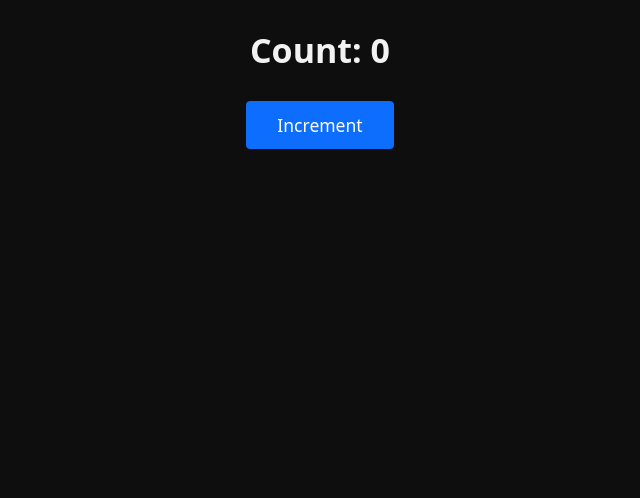
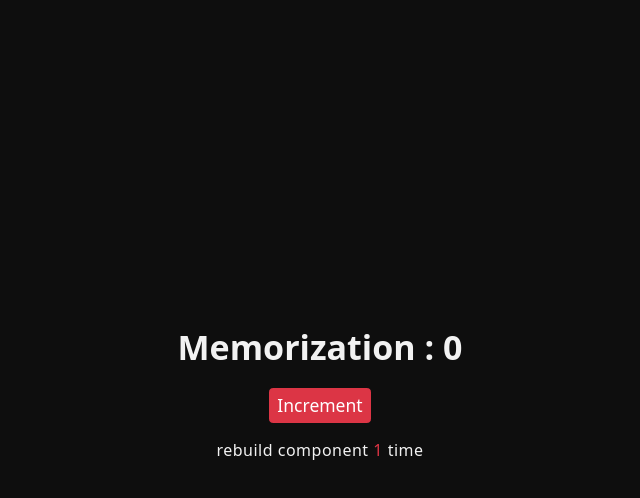
Before and after one commit to dixit9232/react-first-app, a React (Vite) app: page / in a window 1280 px wide. Shown: the top 498 px of the page, without its empty margins (320-960 px from the left). Built offline with nearby package versions, Linux system fonts and the light colour scheme.

Commit message:
refactor: replace ContextAPI with MemoComponent; implement counter functionality using memoization

```diff
--- a/src/App.jsx
+++ b/src/App.jsx
@@ -1,12 +1,5 @@
-import { ContextAPIProvider } from "./hooks/ContextAPI/ContextAPI";
-import { ButtonComponent, ContextAPIComponent } from "./hooks/ContextAPI/ContextAPIComponent";
+import { MemoComponent } from "../src/hooks/MemoReact/index.jsx";
 
-
-export default function App() {
-  return (
-    <ContextAPIProvider>
-      <ContextAPIComponent />
-      <ButtonComponent></ButtonComponent>
-    </ContextAPIProvider>
-  );
-}
+export const App = () => {
+  return <MemoComponent></MemoComponent>;
+};
--- a/src/hooks/ContextAPI/ContextAPIComponent.jsx
+++ b/src/hooks/ContextAPI/ContextAPIComponent.jsx
@@ -17,7 +17,7 @@ export const ButtonComponent = () => {
   return (
     <div className="d-flex justify-content-center">
       <button
-        className="btn btn-primary text-capitalize fs-3 px-5 py-3"
+        className="btn btn-primary text-capitalize fs-3 px-5 py-3 "
         onClick={handleButtonClick}
       >
         increment
--- /dev/null
+++ b/src/hooks/MemoReact/MemoReact.jsx
@@ -0,0 +1,16 @@
+import { memo, useRef } from "react";
+const Counter = memo(() => {
+  const counter = useRef(0);
+
+  return (
+    <div>
+      <p>
+        rebuild component
+        <span className="text-danger"> {counter.current++} </span>
+        time
+      </p>
+    </div>
+  );
+});
+
+export { Counter };
--- /dev/null
+++ b/src/hooks/MemoReact/index.jsx
@@ -0,0 +1,18 @@
+import { useState } from "react";
+import {Counter} from "./MemoReact";
+
+export const MemoComponent = () => {
+  const [count, setCount] = useState(0);
+  return (
+    <div className="container vh-100 d-flex justify-content-center align-items-center flex-column gap-4">
+      <h1>Memorization : {count}</h1>
+      <button
+        className="btn btn btn-danger fs-3"
+        onClick={() => setCount(count + 1)}
+      >
+        Increment
+      </button>
+      <Counter></Counter>
+    </div>
+  );
+};
--- a/src/main.jsx
+++ b/src/main.jsx
@@ -3,7 +3,7 @@ import "bootstrap/dist/js/bootstrap.bundle.min.js";
 import { StrictMode } from "react";
 import { createRoot } from "react-dom/client";
 import "./index.css";
-import App from "./App.jsx";
+import { App } from "./App.jsx";
 
 const rootElement = document.getElementById("root");
 
@@ -15,6 +15,6 @@ const root = createRoot(rootElement);
 
 root.render(
   <StrictMode>
-    <App />
+    <App></App>
   </StrictMode>
 );
```
Also changed, not shown: src/hooks/useReducer/UserReduce.jsx (added, +38 -0 lines).
